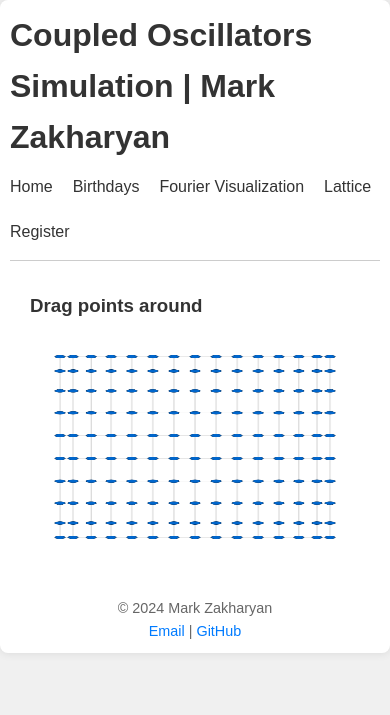
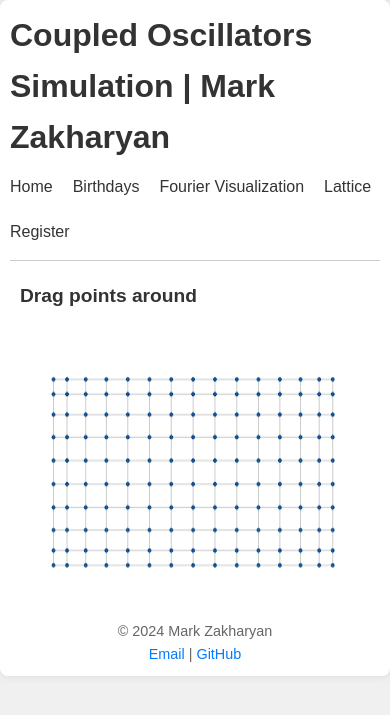
Before and after one commit to markzakharyan/website, a Node server app: page /lattice in a window 390 px wide. Shown: the top 715 px of the page. Run offline with Node 20, Linux system fonts and the light colour scheme; some libraries are stand-ins or nearby versions.

Commit message:
fixed mobile

```diff
--- a/src/views/pages/lattice.ejs
+++ b/src/views/pages/lattice.ejs
@@ -1,5 +1,6 @@
 <%- contentFor('head') %>
   <meta charset="UTF-8">
+  <meta name="viewport" content="width=device-width, initial-scale=1.0">
   <title>Coupled Oscillators Simulation</title>
   <style>
     body {
@@ -30,6 +31,22 @@
       width: 100%;
       height: 100%;
     }
+
+    @media (max-width: 600px) {
+      .content-wrapper {
+        padding: 10px;
+      }
+
+      h3 {
+        font-size: 1.2rem;
+      }
+
+      /* Adjust canvas height for mobile */
+      .canvas-container {
+        padding-bottom: 75%;
+        /* Closer to 3:4 ratio for mobile */
+      }
+    }
   </style>
 
 
@@ -59,19 +76,41 @@
 
         // Initialize oscillators
         const oscillators = [];
+
         function resizeCanvas() {
-          // Set canvas size to 90% of the viewport width and height
-          canvas.width = window.innerWidth;
-          canvas.height = window.innerHeight;
+          const container = canvas.parentElement;
+          const containerWidth = container.clientWidth;
+          const containerHeight = container.clientHeight;
+          const containerAspectRatio = containerWidth / containerHeight;
+          const desiredAspectRatio = gridCols / gridRows;
 
-          // Calculate spacing with some padding
-          oscillatorSpacingX = (canvas.width - 40) / (gridCols - 1);
-          oscillatorSpacingY = (canvas.height - 40) / (gridRows - 1);
+          let canvasWidth, canvasHeight;
 
-          initOscillators();
+          if (containerAspectRatio > desiredAspectRatio) {
+            // Container is wider than desired, constrain by height
+            canvasHeight = containerHeight;
+            canvasWidth = canvasHeight * desiredAspectRatio;
+          } else {
+            // Container is taller than desired, constrain by width
+            canvasWidth = containerWidth;
+            canvasHeight = canvasWidth / desiredAspectRatio;
+          }
+
+          canvas.width = canvasWidth;
+          canvas.height = canvasHeight;
+
+          // Center the canvas within the container
+          canvas.style.position = 'absolute';
+          canvas.style.left = `${(containerWidth - canvasWidth) / 2}px`;
+          canvas.style.top = `${(containerHeight - canvasHeight) / 2}px`;
+
+          oscillatorSpacingX = canvasWidth / (gridCols + 1);
+          oscillatorSpacingY = canvasHeight / (gridRows + 1);
+
+          initOscillators(Math.min(window.innerWidth, window.innerHeight) / 800);
         }
 
-        function initOscillators() {
+        function initOscillators(scaleFactor = 1) {
           oscillators.length = 0;
           for (let i = 0; i < gridRows; i++) {
             oscillators[i] = [];
@@ -87,7 +126,8 @@
                 vy: 0,
                 ax: 0,
                 ay: 0,
-                isDragging: false
+                radius: 3 * scaleFactor, // Scale the size of the circles based on screen size
+                isDragging: false,
               };
             }
           }
@@ -145,7 +185,6 @@
         function draw() {
           ctx.clearRect(0, 0, canvas.width, canvas.height);
 
-          // Draw connections
           ctx.strokeStyle = '#cccccc';
           for (let i = 0; i < gridRows; i++) {
             for (let j = 0; j < gridCols; j++) {
@@ -168,12 +207,11 @@
             }
           }
 
-          // Draw oscillators
           for (let i = 0; i < gridRows; i++) {
             for (let j = 0; j < gridCols; j++) {
               const osc = oscillators[i][j];
               ctx.beginPath();
-              ctx.arc(osc.x, osc.y, 6, 0, Math.PI * 2);
+              ctx.arc(osc.x, osc.y, osc.radius, 0, Math.PI * 2); // Use the scaled radius
               ctx.fillStyle = osc.isDragging ? '#ff0000' : '#0066cc';
               ctx.fill();
               ctx.strokeStyle = '#003366';
@@ -247,6 +285,48 @@
           }
         });
 
+        // Touch interaction
+        canvas.addEventListener('touchstart', function (e) {
+          const touch = e.touches[0];
+          const mousePos = getMousePos(touch);
+          isMouseDown = true;
+
+          for (let i = 0; i < gridRows; i++) {
+            for (let j = 0; j < gridCols; j++) {
+              const osc = oscillators[i][j];
+              const dx = mousePos.x - osc.x;
+              const dy = mousePos.y - osc.y;
+              const distance = Math.sqrt(dx * dx + dy * dy);
+              if (distance < 10) {
+                selectedOscillator = osc;
+                osc.isDragging = true;
+                osc.vx = 0;
+                osc.vy = 0;
+                offsetX = dx;
+                offsetY = dy;
+                return;
+              }
+            }
+          }
+        });
+
+        canvas.addEventListener('touchmove', function (e) {
+          if (isMouseDown && selectedOscillator) {
+            const touch = e.touches[0];
+            const mousePos = getMousePos(touch);
+            selectedOscillator.x = mousePos.x - offsetX;
+            selectedOscillator.y = mousePos.y - offsetY;
+          }
+        });
+
+        canvas.addEventListener('touchend', function () {
+          isMouseDown = false;
+          if (selectedOscillator) {
+            selectedOscillator.isDragging = false;
+            selectedOscillator = null;
+          }
+        });
+
         // Initialize and start
         window.addEventListener('resize', resizeCanvas);
         resizeCanvas();
```
